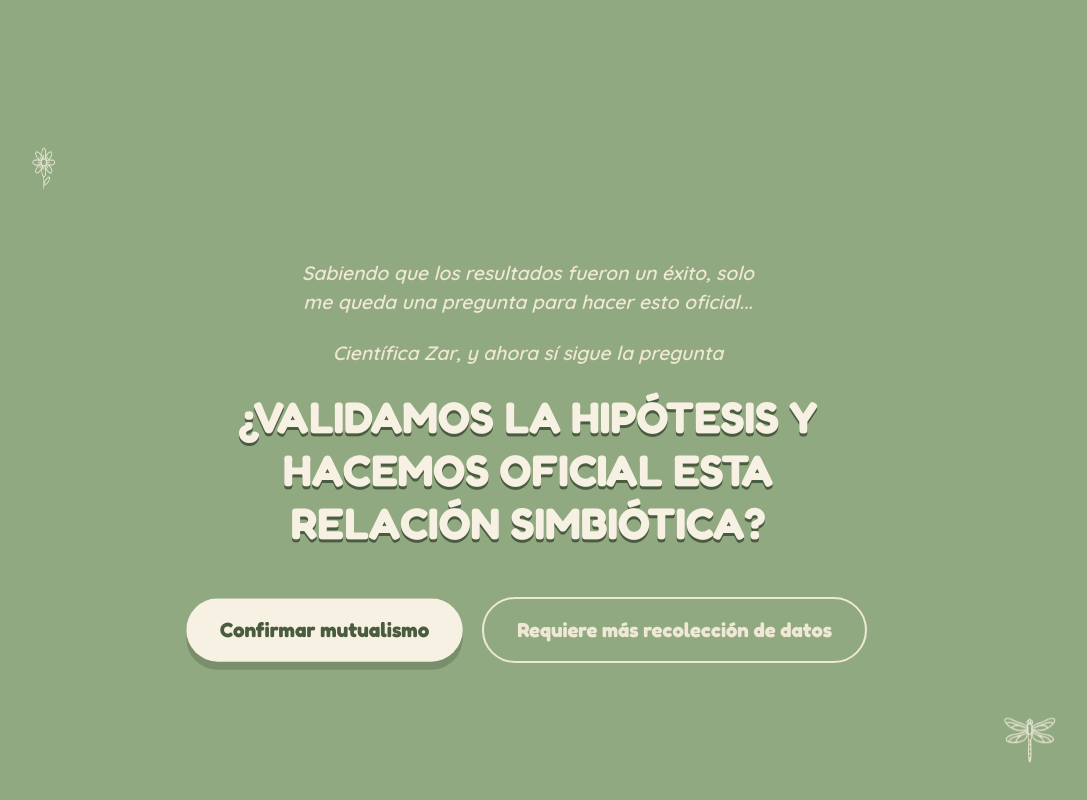
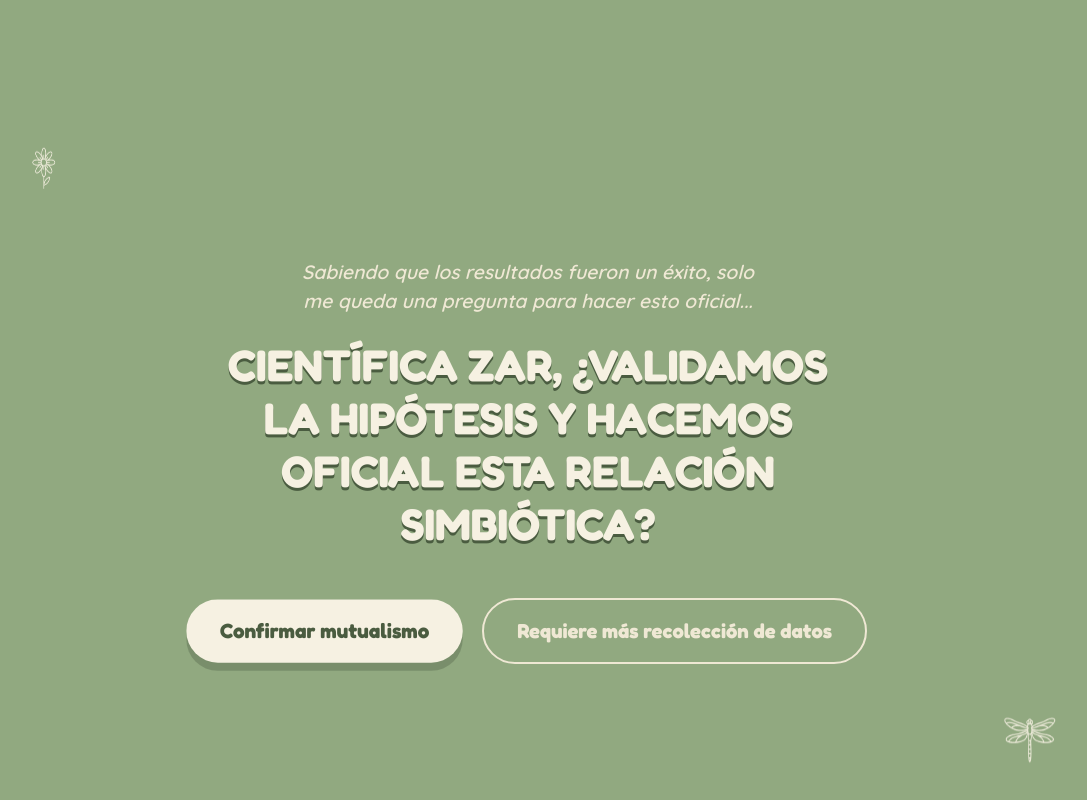
Before and after one commit to santiagopizarrof/santiagopizarrof.github.io, a website: page index.html in a window 1280 px wide. Shown: the part 11077-11877 px from the top of the page, without its empty margins (112-1199 px from the left). Drawn offline with Linux system fonts and the light colour scheme.

Commit message:
Agrega línea "Científica Zar, y ahora sí sigue la pregunta" antes de la pregunta final
Corrección: "Científica Zar," pasa a formar parte del texto grande de
la pregunta (question-title) en vez de ser un párrafo chico aparte,
que ahora quedaba redundante y se elimina.

```diff
--- a/index.html
+++ b/index.html
@@ -449,8 +449,7 @@
 
   <div class="question-box" id="questionBox">
     <p class="question-lead">Sabiendo que los resultados fueron un éxito, solo me queda una pregunta para hacer esto oficial...</p>
-    <p class="question-lead">Científica Zar, y ahora sí sigue la pregunta</p>
-    <h2 class="question-title">¿Validamos la hipótesis y hacemos oficial esta relación simbiótica?</h2>
+    <h2 class="question-title">Científica Zar, ¿validamos la hipótesis y hacemos oficial esta relación simbiótica?</h2>
     <div class="question-buttons">
       <button class="btn-yes" id="btnYes">Confirmar mutualismo</button>
       <button class="btn-no" id="btnNo">Requiere más recolección de datos</button>
```
